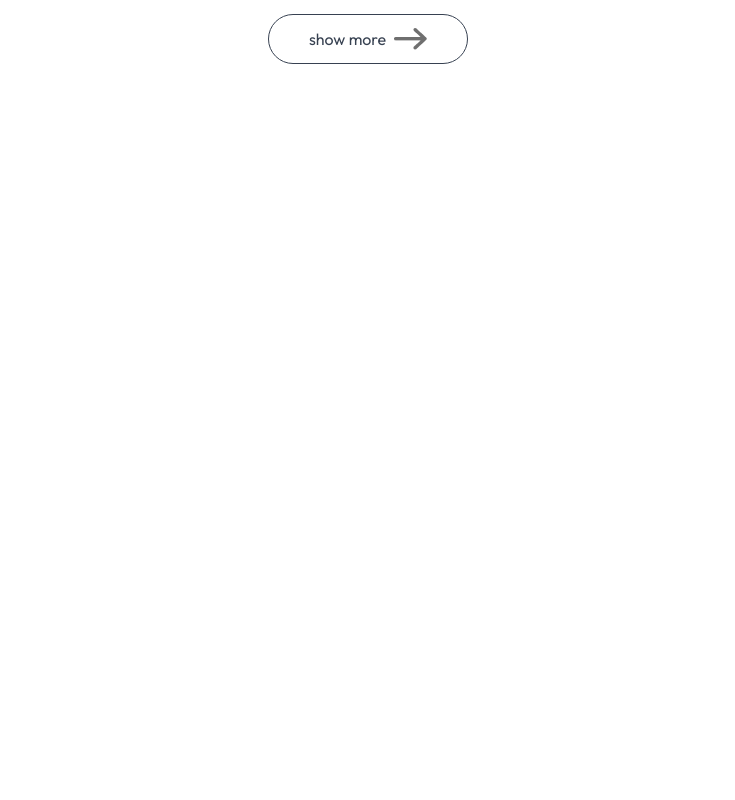
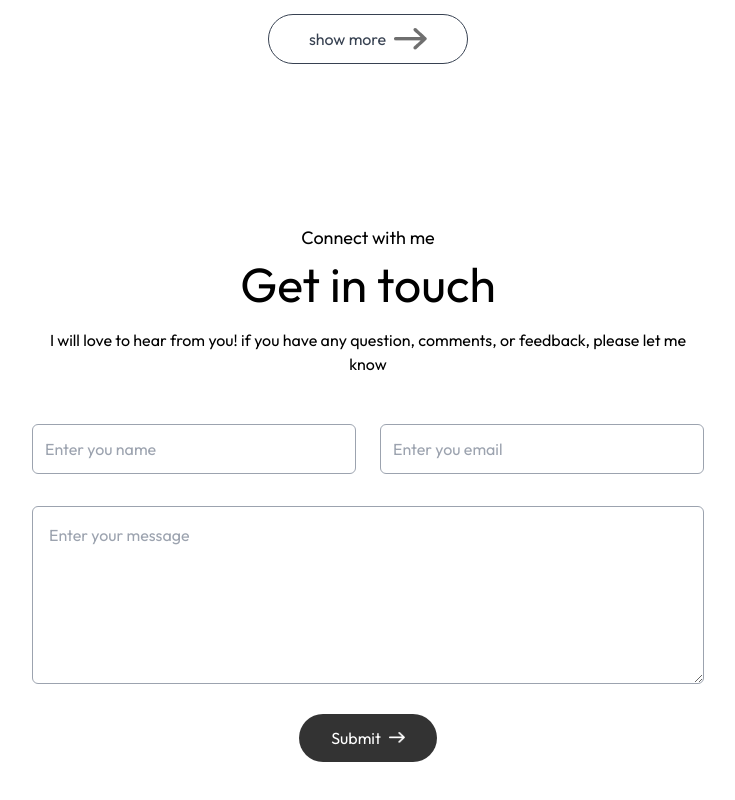
Before and after one commit to Hasnain-Ahmad48/updated-portfolio, a Next.js app: page / in a window 1280 px wide. Shown: the part 2834-3634 px from the top of the page, without its empty margins (272-1007 px from the left). Before the commit the page ends 3018 px from the top, so only its background shows below. Built offline with nearby package versions, Linux system fonts and the light colour scheme.

Commit message:
contact form added with sending message using web3form

```diff
--- /dev/null
+++ b/app/components/Contact.jsx
@@ -0,0 +1,80 @@
+import {assets} from "@/assets/assets";
+import Image from "next/image";
+import React, { useState } from "react";
+
+const Contact = () => {
+  const [result, setResult] = useState("");
+
+  const onSubmit = async event => {
+    event.preventDefault();
+    setResult("Sending....");
+    const formData = new FormData(event.target);
+    formData.append("access_key", "99cc461b-242b-4225-a517-9d142ec17d45");
+
+    const response = await fetch("https://api.web3forms.com/submit", {
+      method: "POST",
+      body: formData,
+    });
+
+    const data = await response.json();
+    if (data.success) {
+      setResult("Form Submitted Successfully");
+      event.target.reset();
+    } else {
+      setResult("Error");
+    }
+  };
+
+  return (
+    <div
+      id="contact"
+      className="w-full px-[12%] py-10 scroll-mt-20"
+    >
+      <h4 className="text-center mb-2 text-lg font-Ovo">Connect with me</h4>
+      <h2 className="text-center text-5xl font-Ovo">Get in touch</h2>
+      <p className="text-center max-w-2xl mx-auto mt-5 mb-12 font-Ovo">
+        I will love to hear from you! if you have any question, comments, or
+        feedback, please let me know
+      </p>
+      <form onSubmit={onSubmit} className="max-w-2xl mx-auto">
+        <div className="grid grid-cols-auto gap-6 mt-6 mb-8">
+          <input
+            type="text"
+            placeholder="Enter you name"
+            required
+            name="name"
+            className="flex-1 p-3 outline-none border-[0.5px] border-gray-400 rounded-md bg-white"
+          />
+          <input
+            type="email"
+            placeholder="Enter you email"
+            required
+            name="email"
+            className="flex-1 p-3 outline-none border-[0.5px] border-gray-400 rounded-md bg-white"
+          />
+        </div>
+        <textarea
+          rows="6"
+          placeholder="Enter your message"
+          required
+          name="message"
+          className="w-full p-4 outline-none border-[0.5px] border-gray-400 rounded-md bg-white mb-6"
+        ></textarea>
+        <button
+          type="submit"
+          className="py-3 px-8 w-max flex items-center justify-between gap-2 bg-black/80 text-white rounded-full mx-auto hover:bg-black duration-500"
+        >
+          Submit
+          <Image
+            alt=""
+            src={assets.right_arrow_white}
+            className="w-4"
+          />
+        </button>
+        <p className="mt-4">{result}</p>
+      </form>
+    </div>
+  );
+};
+
+export default Contact;
--- a/app/page.js
+++ b/app/page.js
@@ -1,6 +1,7 @@
 "use client";
 
 import About from "./components/About";
+import Contact from "./components/Contact";
 import Header from "./components/Header";
 import Navbar from "./components/Navbar";
 import Services from "./components/Services";
@@ -14,6 +15,7 @@
       <About/>
       <Services/>
       <Work/>
+      <Contact/>
     </>
   );
 }
```
